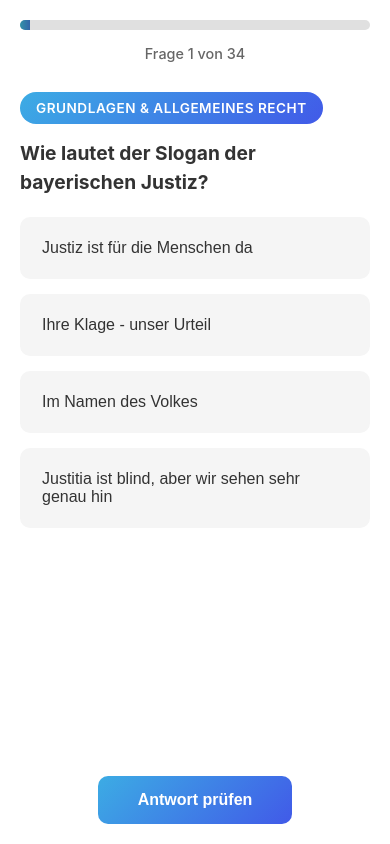
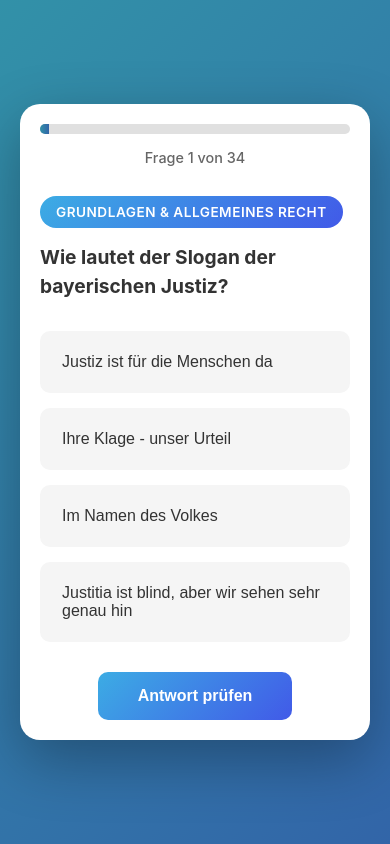
Before and after one commit to Graflinger/quiz, a plain HTML site: page index.html in a window 390 px wide. Both pictures are taken after a click on the button "Starte das Quiz". Drawn offline with Linux system fonts and the light colour scheme.

Commit message:
reverted styling changes

```diff
--- a/styles.css
+++ b/styles.css
@@ -8,20 +8,15 @@ body {
     font-family: -apple-system, BlinkMacSystemFont, 'Segoe UI', Roboto, Oxygen, Ubuntu, Cantarell, sans-serif;
     background: linear-gradient(135deg, #3291a8 0%, #3265a8 100%);
     min-height: 100vh;
-    height: 100vh;
     display: flex;
     align-items: center;
     justify-content: center;
     padding: 20px;
-    overflow: hidden;
 }
 
 .container {
     width: 100%;
     max-width: 800px;
-    height: 100%;
-    display: flex;
-    flex-direction: column;
 }
 
 #quiz-container {
@@ -30,27 +25,19 @@ body {
     box-shadow: 0 20px 60px rgba(0, 0, 0, 0.3);
     padding: 40px;
     min-height: 500px;
-    flex: 1;
-    display: flex;
-    flex-direction: column;
-    overflow: hidden;
 }
 
-#quiz-container .screen {
-    height: 100%;
+.screen {
     display: none;
-    flex-direction: column;
 }
 
-#quiz-container .screen.active {
-    display: flex;
+.screen.active {
+    display: block;
 }
-
 
 /* Start Screen */
 #start-screen {
     text-align: center;
-    justify-content: center;
 }
 
 #start-screen h1 {
@@ -241,9 +228,8 @@ body {
 .results-details {
     text-align: left;
     margin-bottom: 30px;
-    flex: 1;
+    max-height: 300px;
     overflow-y: auto;
-    min-height: 0;
 }
 
 .result-item {
@@ -285,47 +271,16 @@ body {
 
 /* Responsive */
 @media (max-width: 600px) {
-    body {
-        padding: 0;
-        height: 100vh;
-        height: 100dvh; /* Use dynamic viewport height for mobile browsers */
-    }
-
-    .container {
-        max-width: 100%;
-        height: 100%;
-    }
-
     #quiz-container {
         padding: 20px;
-        border-radius: 0;
-        min-height: auto;
-        height: 100%;
     }
 
     #start-screen h1 {
         font-size: 2rem;
     }
 
-    #start-screen p {
-        font-size: 1rem;
-        margin-bottom: 20px;
-    }
-
     .question-text {
         font-size: 1.2rem;
-        margin-bottom: 20px;
-    }
-
-    .quiz-content {
-        margin-bottom: 20px;
-        flex: 1;
-        overflow-y: auto;
-        min-height: 0;
-    }
-
-    .quiz-footer {
-        margin-top: auto;
     }
 
     .score-circle {
@@ -336,13 +291,4 @@ body {
     .score-percentage {
         font-size: 2rem;
     }
-
-    .results-summary {
-        margin-bottom: 20px;
-    }
-
-    #results-screen h1 {
-        font-size: 1.8rem;
-        margin-bottom: 20px;
-    }
 }
```
